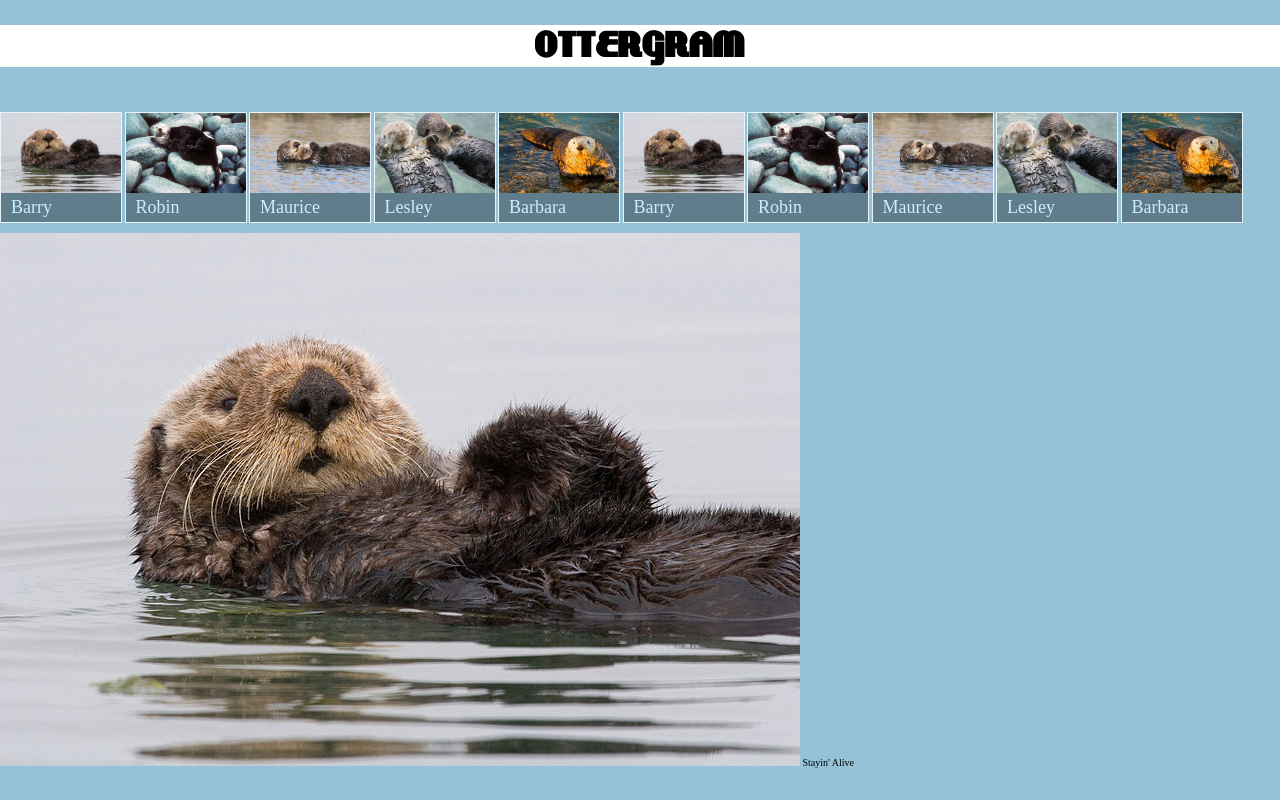
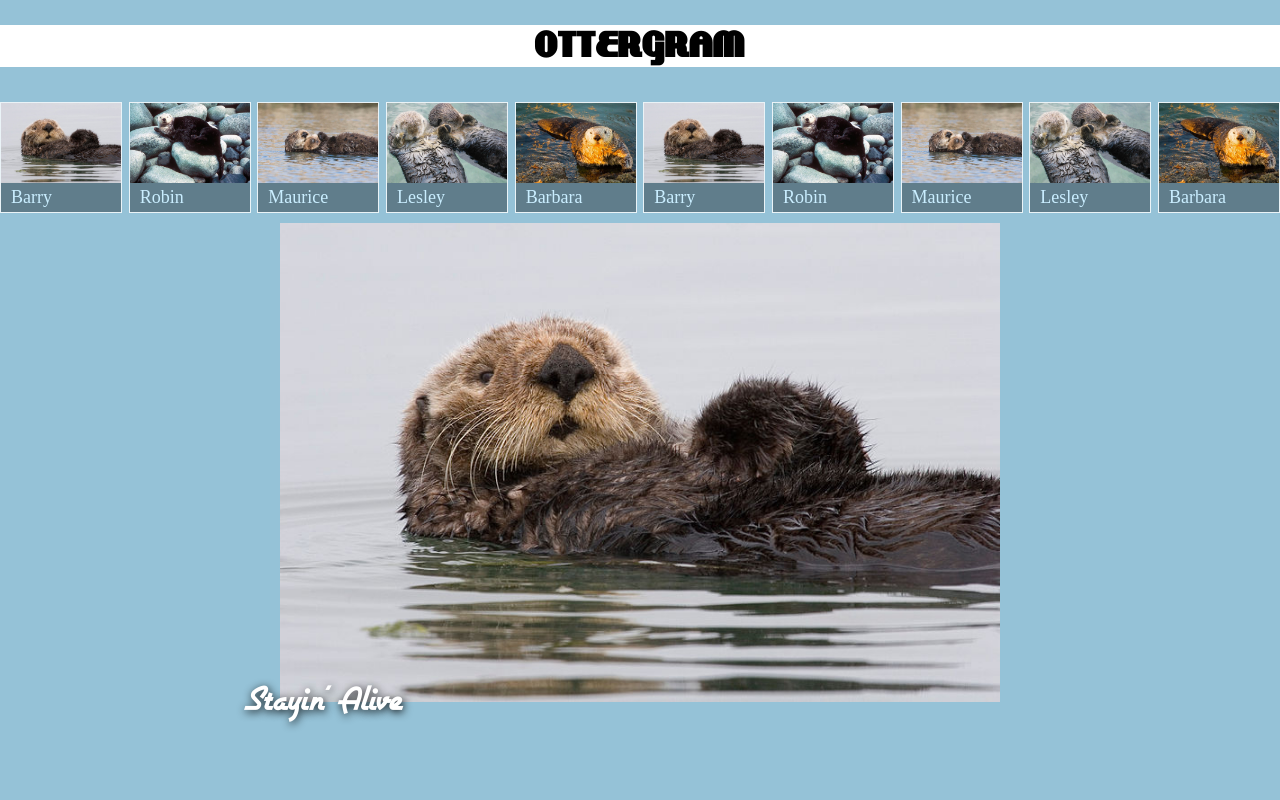
Before and after one commit to Mart1nDimtrov/Front-End-Web-Development, a plain HTML site: page ottergram/index.html in a window 1280 px wide. Drawn offline with nearby package versions, Linux system fonts and the light colour scheme.

Commit message:
Positioning elements with flexbox

```diff
--- a/ottergram/index.html
+++ b/ottergram/index.html
@@ -19,6 +19,7 @@
   <header class="main-header">
     <h1 class="logo-text">ottergram</h1>
   </header>
+  <main class="main-container">
   <ul class="thumbnail-list">
     <li class="thumbnail-item">
       <a href="#">
@@ -80,8 +81,11 @@
     </li>
   </ul>
   <div class="detail-image-container">
-    <img class="detial-image" src="img/otter1.jpg" alt="">
-    <span class="detial-image-title">Stayin' Alive</span>
+    <div class="detail-image-frame">
+      <img class="detail-image" src="img/otter1.jpg" alt="">
+      <span class="detail-image-title">Stayin' Alive</span>
+    </div>
   </div>
+  </main>
 </body>
 </html>
--- a/ottergram/stylesheets/styles.css
+++ b/ottergram/stylesheets/styles.css
@@ -9,6 +9,17 @@
     url('fonts/LAKESHOR-webfont.svg#lakeshore') format('svg');
 }
 
+@font-face {
+  font-family: 'airstreamregular';
+  src: url('fonts/Airstream-webfont.eot');
+  src: url('fonts/Airstream-webfont.eot?#iefix') format('embedded-opentype'),
+  url('fonts/Airstream-webfont.woff') format('woff'),
+  url('fonts/Airstream-webfont.ttf') format('truetype'),
+  url('fonts/Airstream-webfont.svg#airstreamregular') format('svg');
+  font-weight: normal;
+  font-style: normal;
+}
+
 html, body {
   height: 100%;
 }
@@ -18,6 +29,16 @@ body {
   display: flex;
   flex-direction: column;
   font-size: 10px;
+}
+
+.main-header {
+  flex: 0 1 auto;
+}
+
+.main-content {
+  display: flex;
+  flex: 1 1 auto;
+  flex-direction: column;
 }
 
 a {
@@ -42,20 +63,22 @@ a {
 }
 
 .thumbnail-list {
+  display: flex;
+  flex: 0 1 auto;
+  justify-content: space-between;
   list-style: none;
+  order: 2;
   overflow-x: auto;
   padding: 0;
   white-space: nowrap;
-}
-
-.thumbnail-item + .thumbnail-item {
-  margin-top: 10px;
 }
 
 .thumbnail-item {
   border: 1px solid rgb(100%, 100%, 100%);
   border: 1px solid rgba(100%, 100%, 100%, 0.8);
   display: inline-block;
+  min-width: 120px;
+  max-width: 120px;
   width: 120px;
 }
 
@@ -67,3 +90,25 @@ a {
 .detail-image {
   width: 90%;
 }
+
+.detail-image-container {
+  align-items: center;
+  display: flex;
+  flex: 1 1 auto;
+  justify-content: center;
+}
+
+.detail-image-frame {
+  position: relative;
+  text-align: center;
+}
+
+.detail-image-title {
+  color: white;
+  bottom: -16px;
+  left: 4px;
+  font-family: airstreamregular;
+  font-size: 40px;
+  position: absolute;
+  text-shadow: rgba(0, 0, 0, 0.9) 1px 2px 9px;
+}
```
